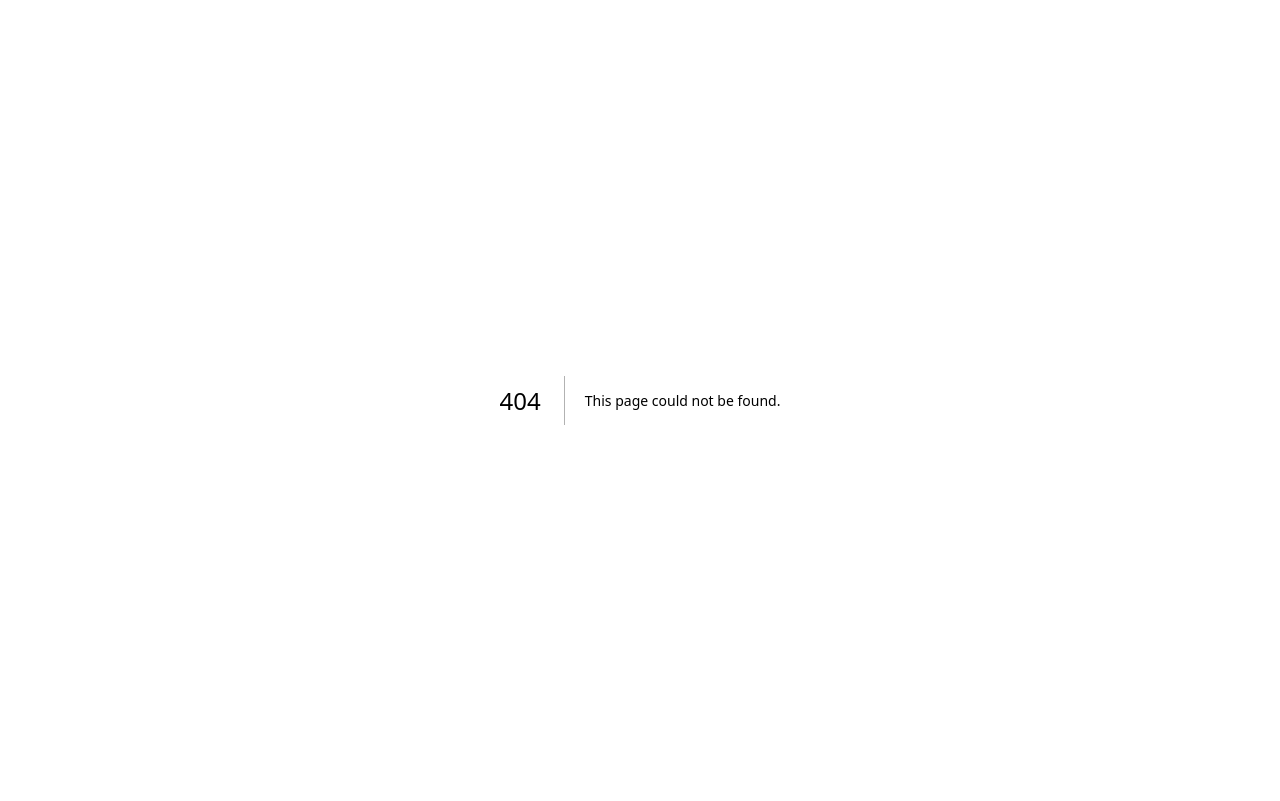
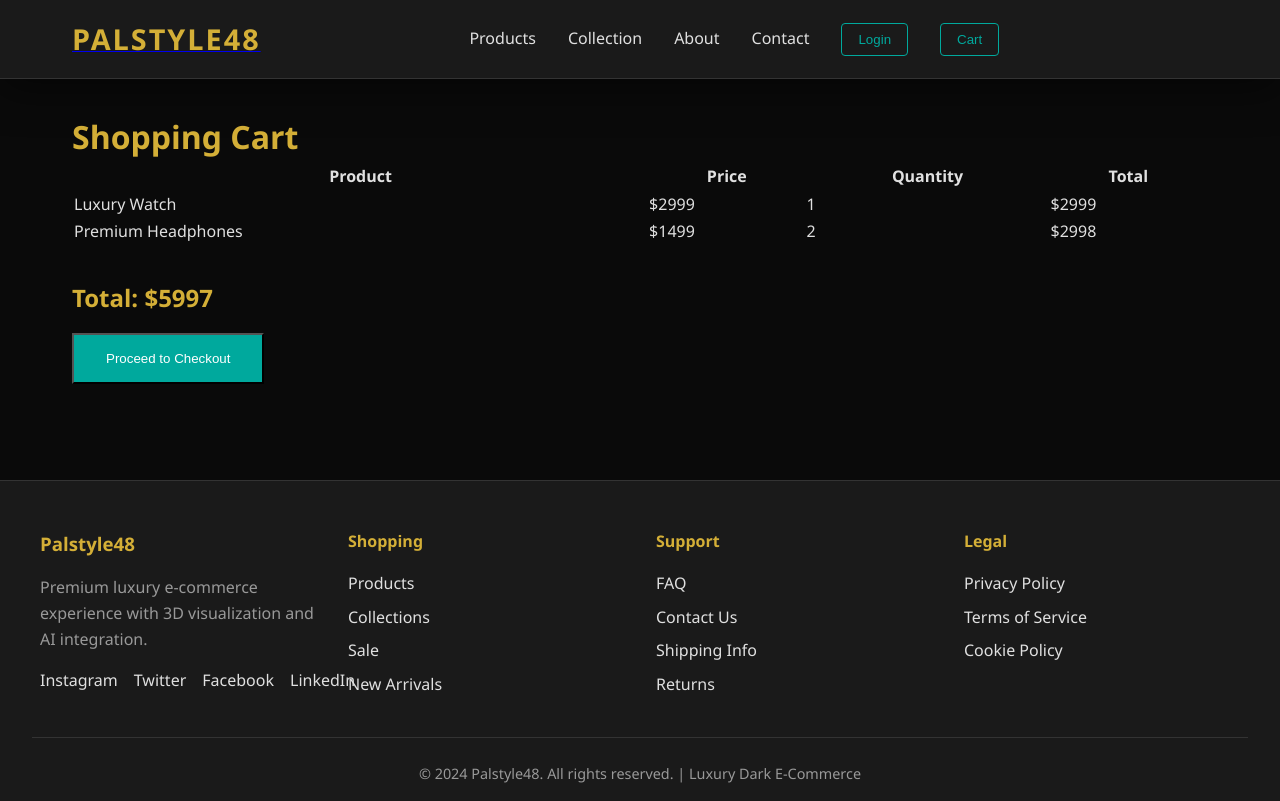
Before and after one commit to seragabd16-ux/palstyle48-shopify, a Next.js app: page /cart in a window 1280 px wide. Before the commit this address had no page. Built offline with nearby package versions, Linux system fonts and the light colour scheme.

Commit message:
feat: Add Shopping Cart page with order summary

```diff
--- /dev/null
+++ b/pages/cart.js
@@ -0,0 +1,46 @@
+import React, { useState } from 'react';
+import Navigation from '../components/Navigation';
+import Footer from '../components/Footer';
+
+const Cart = () => {
+  const [items] = useState([
+    { id: 1, name: 'Luxury Watch', price: 2999, quantity: 1 },
+    { id: 2, name: 'Premium Headphones', price: 1499, quantity: 2 }
+  ]);
+
+  const total = items.reduce((sum, item) => sum + (item.price * item.quantity), 0);
+
+  return (
+    <>
+      <Navigation />
+      <div style={{ maxWidth: '1200px', margin: '0 auto', padding: '2rem' }}>
+        <h1 style={{ color: '#d4af37' }}>Shopping Cart</h1>
+        <table style={{ width: '100%', color: '#e0e0e0' }}>
+          <thead>
+            <tr style={{ borderBottom: '1px solid #333' }}>
+              <th>Product</th>
+              <th>Price</th>
+              <th>Quantity</th>
+              <th>Total</th>
+            </tr>
+          </thead>
+          <tbody>
+            {items.map(item => (
+              <tr key={item.id} style={{ borderBottom: '1px solid #333' }}>
+                <td>{item.name}</td>
+                <td>${item.price}</td>
+                <td>{item.quantity}</td>
+                <td>${item.price * item.quantity}</td>
+              </tr>
+            ))}
+          </tbody>
+        </table>
+        <h2 style={{ color: '#d4af37', marginTop: '2rem' }}>Total: ${total}</h2>
+        <button style={{ background: '#00a99d', color: 'white', padding: '1rem 2rem', marginTop: '1rem', cursor: 'pointer' }}>Proceed to Checkout</button>
+      </div>
+      <Footer />
+    </>
+  );
+};
+
+export default Cart;
```
